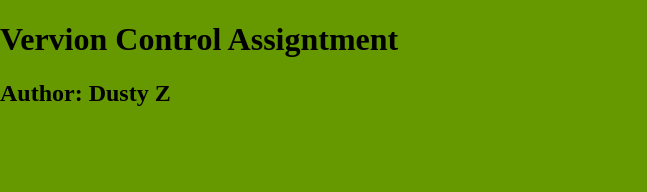
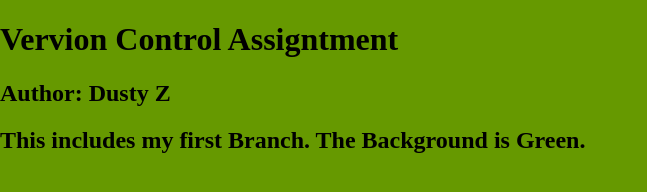
Before and after one commit to DustinZoglman/Webtools-github-intro-Zoglman, a plain HTML site: page index.html in a window 1280 px wide. Shown: the whole page, without its empty margins (0-647 px from the left). Drawn offline with nearby package versions, Linux system fonts and the light colour scheme.

Commit message:
Modified HTML index
modified the html index

```diff
--- a/index.html
+++ b/index.html
@@ -16,6 +16,7 @@
     <header>
 	<h1>Vervion Control Assigntment</h1>
         <h2>Author: Dusty Z</h2>
+        <h2>This includes my first Branch. The Background is Green.</h2>
     </header>
     <nav id="pageNav">
     </nav>
```
